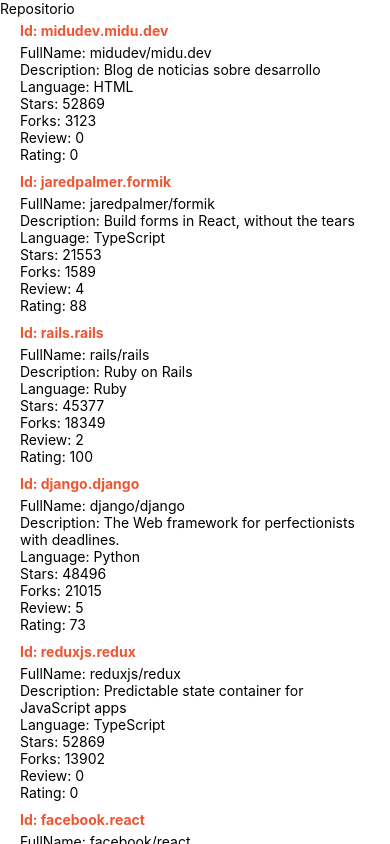
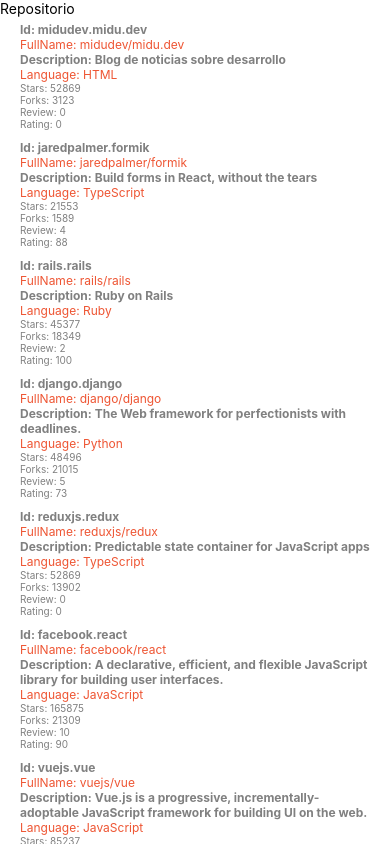
Before and after one commit to soyluisarrieta/react-native, a React Native app: screen / in a window 390 px wide. Shown: the top 844 px of the page. Built offline with nearby package versions, Linux system fonts and the light colour scheme.

Commit message:
Create styles on components

```diff
--- a/src/components/RepositoryItem.jsx
+++ b/src/components/RepositoryItem.jsx
@@ -1,4 +1,5 @@
-import { StyleSheet, Text, View } from 'react-native'
+import { StyleSheet, View } from 'react-native'
+import StyledText from './StyledText'
 
 function RepositoryItem ({ item }) {
   const {
@@ -13,14 +14,14 @@
   } = item
   return (
     <View key={id} style={styles.container}>
-      <Text style={styles.strong}>Id: {id}</Text>
-      <Text>FullName: {fullName}</Text>
-      <Text>Description: {description}</Text>
-      <Text>Language: {language}</Text>
-      <Text>Stars: {stargazersCount}</Text>
-      <Text>Forks: {forksCount}</Text>
-      <Text>Review: {reviewCount}</Text>
-      <Text>Rating: {ratingAverage}</Text>
+      <StyledText bold>Id: {id}</StyledText>
+      <StyledText orange>FullName: {fullName}</StyledText>
+      <StyledText bold>Description: {description}</StyledText>
+      <StyledText orange>Language: {language}</StyledText>
+      <StyledText small>Stars: {stargazersCount}</StyledText>
+      <StyledText small>Forks: {forksCount}</StyledText>
+      <StyledText small>Review: {reviewCount}</StyledText>
+      <StyledText small>Rating: {ratingAverage}</StyledText>
     </View>
   )
 }
--- /dev/null
+++ b/src/components/StyledText.jsx
@@ -0,0 +1,35 @@
+import { StyleSheet, Text } from 'react-native'
+
+const styles = StyleSheet.create({
+  text: {
+    fontSize: 12,
+    color: 'grey'
+  },
+  bold: {
+    fontWeight: 'bold'
+  },
+  orange: {
+    color: '#e53'
+  },
+  big: {
+    fontSize: 20
+  },
+  small: {
+    fontSize: 10
+  }
+})
+
+export default function StyledText ({ orange, bold, children, big, small }) {
+  const textStyles = [
+    styles.text,
+    orange && styles.orange,
+    bold && styles.bold,
+    big && styles.big,
+    small && styles.small
+  ]
+  return (
+    <Text style={textStyles}>
+      {children}
+    </Text>
+  )
+}
```
